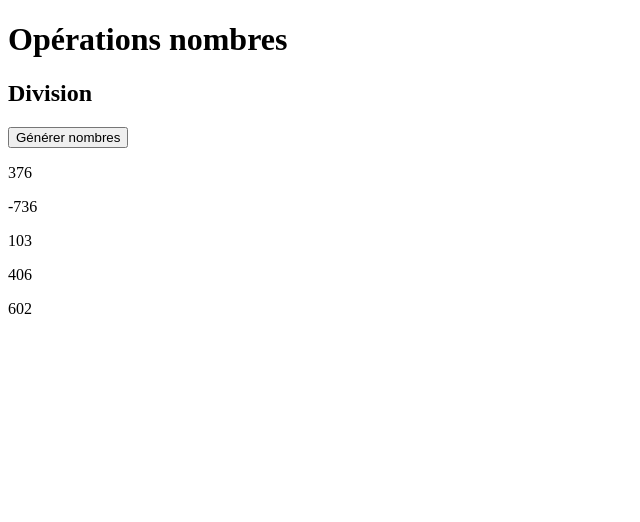
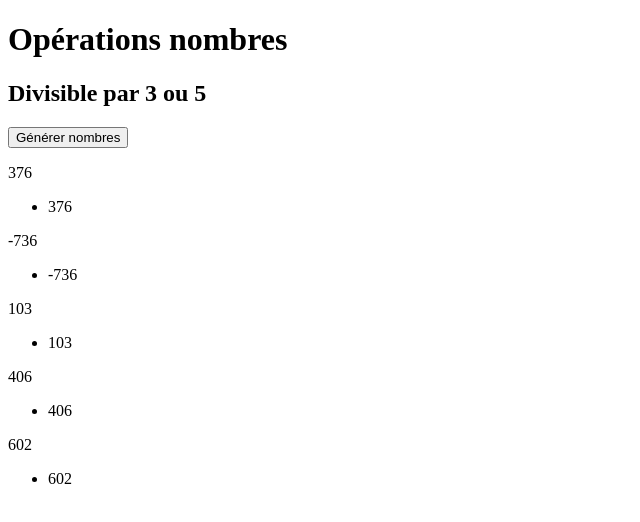
Before and after one commit to JeremD/operations-nombres, an Angular app: page / in a window 1280 px wide. Both pictures are taken after a click on the button "Générer nombres". Shown: the top 522 px of the page, without its empty margins (0-640 px from the left). Built offline with nearby package versions, Linux system fonts and the light colour scheme.

Commit message:
Ajout fonction divisible

```diff
--- a/src/app/divisible/divisible.component.html
+++ b/src/app/divisible/divisible.component.html
@@ -1,37 +1,11 @@
-<h2>Division</h2>
+<h2>Divisible par 3 ou 5</h2>
 
 <button (click)="genererNombres()">Générer nombres</button>
-
-<p>{{listeNombres}}</p>
 
 <div *ngFor="let nombre of listeNombres">
   <p>{{nombre}}</p>
   <ul>
-    <li *ngIf="nombre % 3 == 0">
-      Geste
-    </li>
-    <li *ngIf="nombre % 3 == 5">
-      Forme
-    </li>
-    <li *ngIf="nombre % 3 == 0 && nombre % 5 == 0; then Gestform">
-      Gestform
+    <li>
+      {{nombreDivisible(nombre)}}
     </li>
   </ul>
-
-
-  <ng-template #divisible3>
-    <div>Geste</div>
-  </ng-template>
-
-  <ng-template #divisible5>
-    <div>Forme</div>
-  </ng-template>
-
-  <ng-template #Gestform>
-    <div>Gestform</div>
-  </ng-template>
-
-  <ng-template #nondivisible>
-    <div>{{nombre}}</div>
-  </ng-template>
-</div>
--- a/src/app/divisible/divisible.component.ts
+++ b/src/app/divisible/divisible.component.ts
@@ -1,5 +1,4 @@
-import { NumberSymbol } from '@angular/common';
-import { Component, Input, OnInit } from '@angular/core';
+import { Component, OnInit } from '@angular/core';
 
 @Component({
   selector: 'app-divisible',
@@ -10,6 +9,7 @@ export class DivisibleComponent implements OnInit {
 
   nombresElement = 5;
   listeNombres: number[] = [];
+
 
   constructor() { }
 
@@ -27,6 +27,20 @@ export class DivisibleComponent implements OnInit {
   //   while (Numbers.length) {
   //     Numbers.pop();
   //   }
-  // }
+
+  nombreDivisible(nombre: number): any {
+    if (nombre % 3 === 0 && nombre % 5 === 0) {
+      return 'Gestform';
+    }
+    else if (nombre % 3 === 0) {
+      return 'Geste';
+    }
+    else if (nombre % 5 === 0) {
+      return 'Forme';
+    }
+    else {
+      return nombre;
+    }
+  }
 
 }
```
